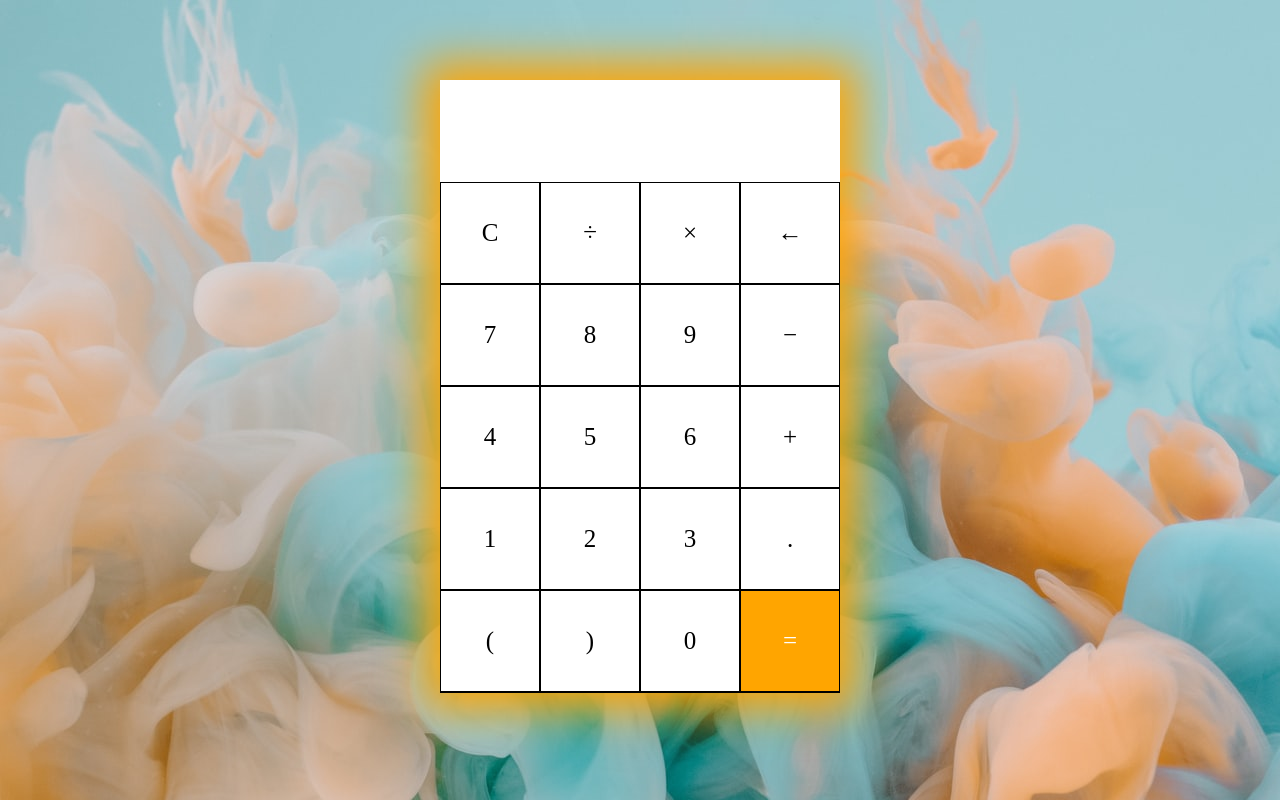
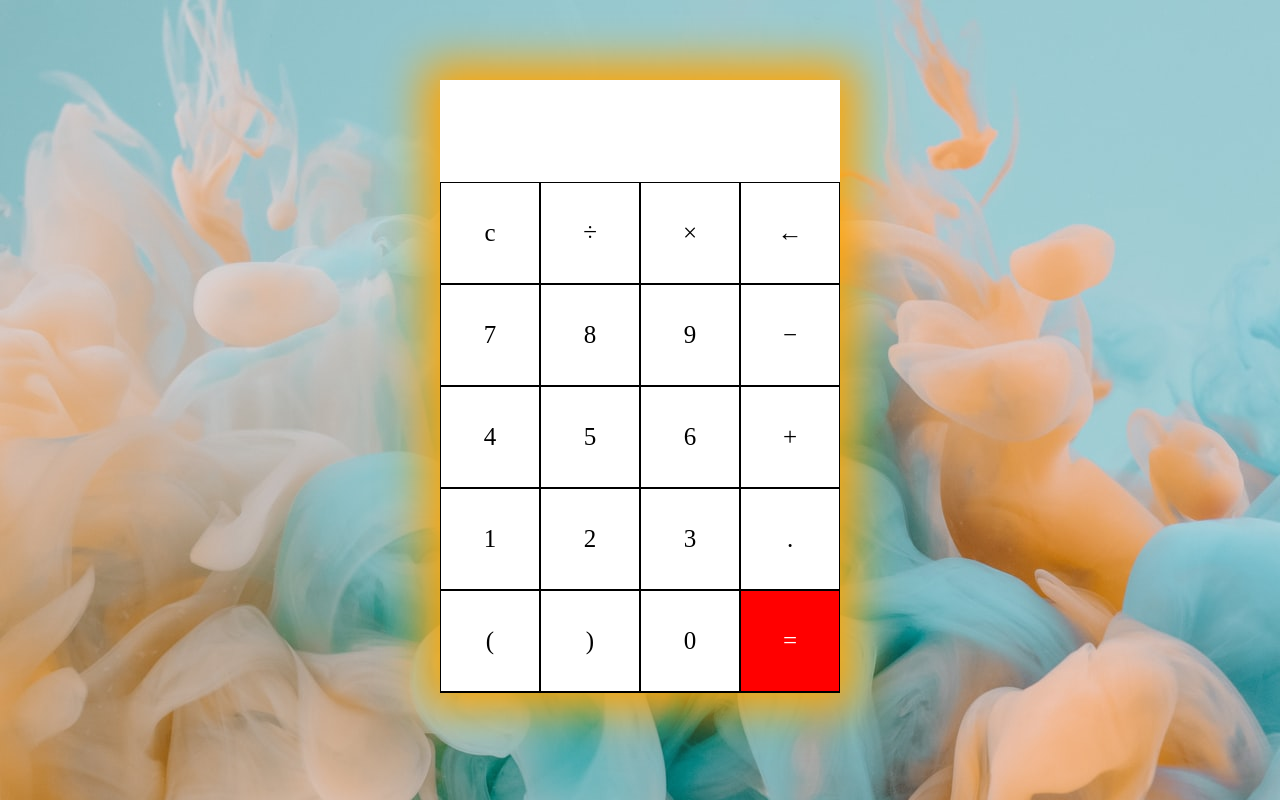
Before and after one commit to AkQuik559/Calculator, a plain HTML site: page Calculator.html in a window 1280 px wide. In both pictures the pointer is over the element 790 px from the left and 641 px from the top of the page. Drawn offline with Linux system fonts and the light colour scheme.

Commit message:
Commit 2

```diff
--- a/Calculator.html
+++ b/Calculator.html
@@ -12,7 +12,7 @@
         <div class="container">
             <div id="display"></div>
             <div class="buttons">
-                <div class="button">C</div>
+                <div class="button">c</div>
                 <div class="button">&divide;</div>
                 <div class="button">&times;</div>
                 <div class="button">&larr;</div>
--- a/style.css
+++ b/style.css
@@ -59,6 +59,6 @@ body{
 }
 
 #equal:hover{
-    background-color: orange;
+    background-color: red;
     color: white;
 }
```
